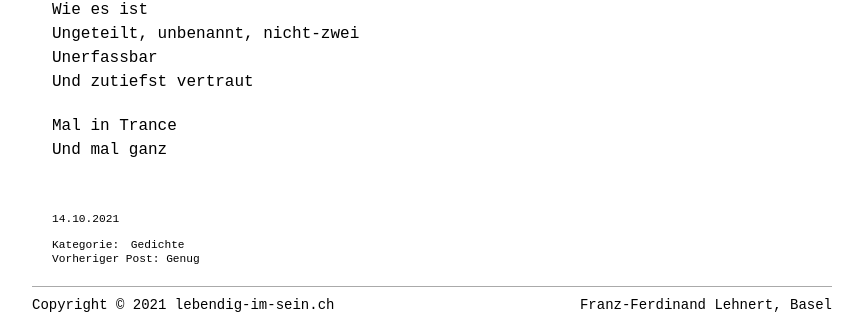
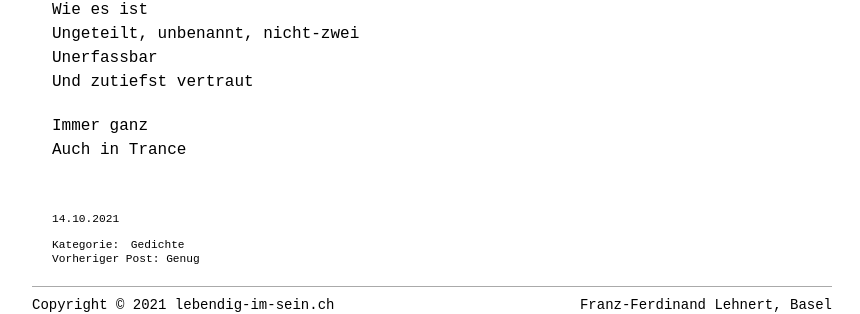
Before and after one commit to lebendigimsein/webpage, a Jekyll site: the page built from _posts/2021-10-14-halbmond.markdown, in a window 1280 px wide. Shown: the part 582-896 px from the top of the page, without its empty margins (208-1068 px from the left). Built offline with Jekyll 4.4.1, drawn with Linux system fonts in a browser that asks for light colours.

Commit message:
poem «Halbmond» changed

```diff
--- a/_posts/2021-10-14-halbmond.markdown
+++ b/_posts/2021-10-14-halbmond.markdown
@@ -29,5 +29,5 @@ Ungeteilt, unbenannt, nicht-zwei
 Unerfassbar
 Und zutiefst vertraut
 
-Mal in Trance
-Und mal ganz
+Immer ganz
+Auch in Trance
```
